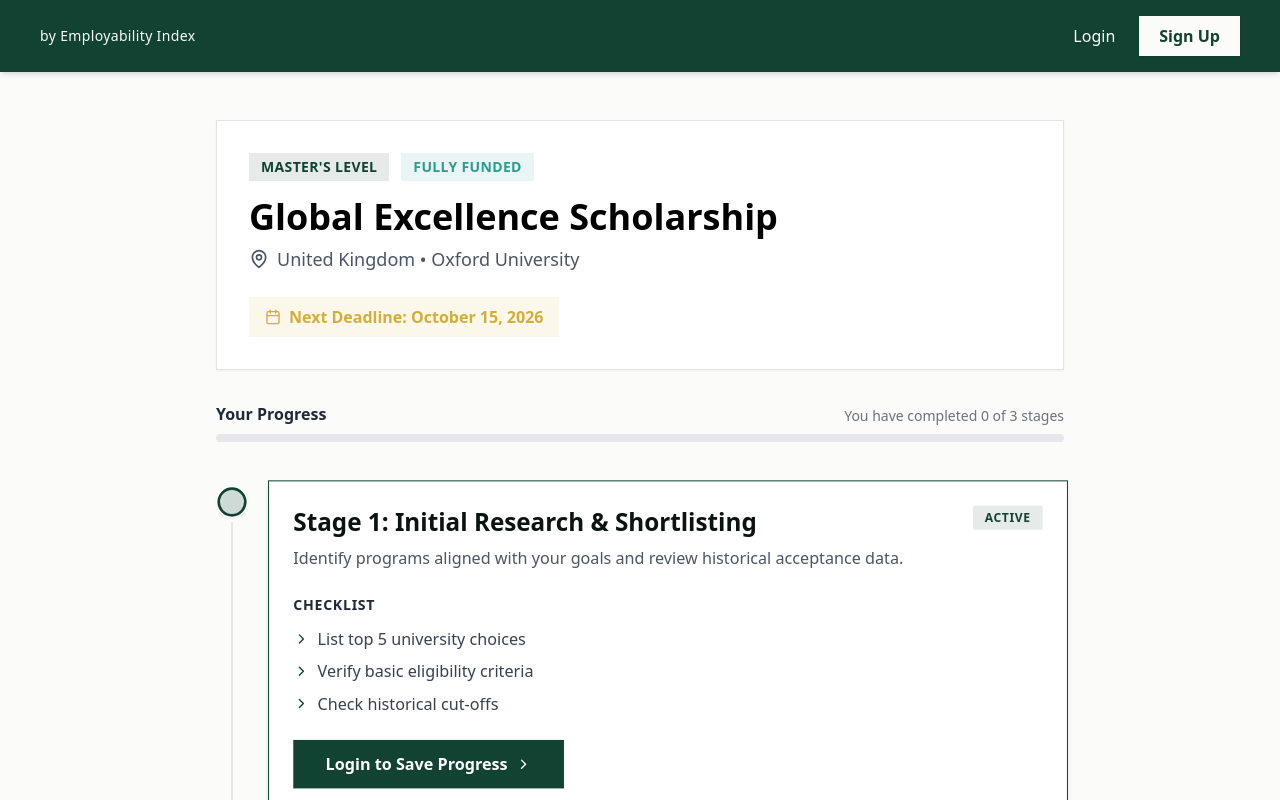
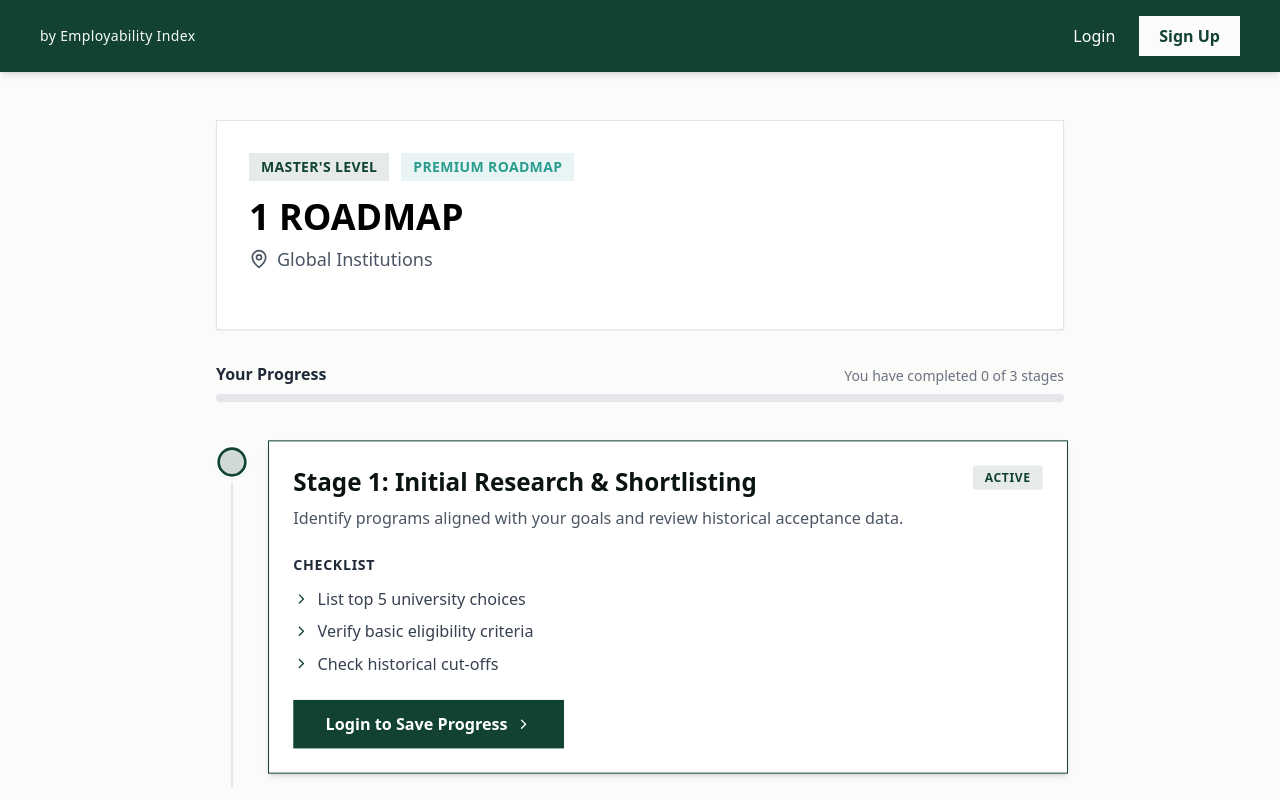
Before and after one commit to SahilDhinwa/Career-gps2.0, a Next.js app: page /roadmap/1 in a window 1280 px wide. Shown: the top 800 px of the page. Built offline with nearby package versions, Linux system fonts and the light colour scheme; no server answers.

Commit message:
Refactor roadmap data structure and loading logic

```diff
--- a/app/roadmap/[id]/page.tsx
+++ b/app/roadmap/[id]/page.tsx
@@ -1,29 +1,23 @@
 "use client";
 
-import { CheckCircle, Circle, MapPin, Calendar, BookOpen, ChevronRight, Loader2 } from "lucide-react";
+import { CheckCircle, Circle, MapPin, BookOpen, ChevronRight } from "lucide-react";
 import { useState, useEffect } from "react";
 import { auth, db } from "../../../lib/firebase";
 import { doc, getDoc, updateDoc } from "firebase/firestore";
 import { onAuthStateChanged, User } from "firebase/auth";
 import { useRouter } from "next/navigation";
 
-export default function RoadmapTracker({ params }: { params: { id: string } }) {
-  const router = useRouter();
-  const [user, setUser] = useState<User | null>(null);
-  const [isLoading, setIsLoading] = useState(true);
-
-  const [stages, setStages] = useState([
+// --- THE ROADMAP DATA DICTIONARY ---
+const masterRoadmap = [
   {
     id: 1,
     title: "Initial Research & Shortlisting",
-      status: "active",
     desc: "Identify programs aligned with your goals and review historical acceptance data.",
     checklist: ["List top 5 university choices", "Verify basic eligibility criteria", "Check historical cut-offs"],
   },
   {
     id: 2,
     title: "Standardized Testing",
-      status: "locked",
     desc: "Prepare for and schedule your English proficiency and aptitude exams.",
     checklist: ["Book IELTS/TOEFL date", "Begin GRE/GMAT prep", "Take diagnostic test"],
     notes: "Do not wait until the last minute. Exam slots in India fill up 2 months in advance.",
@@ -31,24 +25,61 @@ export default function RoadmapTracker({ params }: { params: { id: string } }) {
   {
     id: 3,
     title: "Document Compilation",
-      status: "locked",
     desc: "Gather transcripts, draft your Statement of Purpose (SOP), and secure Letters of Recommendation (LORs).",
+    checklist: ["Draft SOP", "Contact referees for LORs", "Order official transcripts"],
+  }
+];
+
+const ugRoadmap = [
+  {
+    id: 1,
+    title: "Profile Building & Academics",
+    desc: "Focus on extracurriculars, leadership, and maintaining a 75%+ academic score for government scholarships.",
+    checklist: ["Maintain 75%+ in 12th grade", "Verify age limits for specific scholarships", "Build leadership portfolio"],
+    notes: "Top scholarships like MEXT and DAAD heavily weigh your high school percentages."
   },
-  ]);
+  {
+    id: 2,
+    title: "Standardized Tests (SAT/ACT)",
+    desc: "Prepare for the SAT/ACT and English proficiency tests (IELTS/TOEFL).",
+    checklist: ["Book SAT/ACT date", "Take IELTS/TOEFL diagnostic", "Begin NCERT revision for embassy exams"],
+  },
+  {
+    id: 3,
+    title: "Essays & Applications",
+    desc: "Draft your Statement of Purpose (SOP), secure LORs, and submit via the Common App or Embassy portals.",
+    checklist: ["Draft Study Plan / SOP", "Get School Principal Recommendation", "Submit Common App / Physical Forms"],
+    notes: "For government scholarships, physical submission via registered post is often required."
+  }
+];
 
-  // 1. OPEN ACCESS: Let anyone view the page
+export default function RoadmapTracker({ params }: { params: { id: string } }) {
+  const router = useRouter();
+  const [user, setUser] = useState<User | null>(null);
+  const [isLoading, setIsLoading] = useState(true);
+  const [stages, setStages] = useState<any[]>([]);
+
+  // 1. SMART ROUTING & DATA FETCHING
   useEffect(() => {
+    // Determine if this is a UG or Master's roadmap based on the URL ID
+    const isUG = params.id.includes("ug") || params.id.includes("wise");
+    const baseRoadmap = isUG ? ugRoadmap : masterRoadmap;
+
     const unsubscribe = onAuthStateChanged(auth, async (currentUser) => {
       if (!currentUser) {
-        // If not logged in, just stop loading and let them see the default roadmap!
+        // GUEST MODE: Show the roadmap, but lock everything past stage 1
         setUser(null);
+        setStages(baseRoadmap.map(stage => ({
+          ...stage,
+          status: stage.id === 1 ? "active" : "locked"
+        })));
         setIsLoading(false);
         return;
       }
 
       setUser(currentUser);
 
-      // If they ARE logged in, fetch their saved progress
+      // LOGGED IN: Fetch their exact saved progress
       try {
         const userRef = doc(db, "users", currentUser.uid);
         const userSnap = await getDoc(userRef);
@@ -57,9 +88,15 @@ export default function RoadmapTracker({ params }: { params: { id: string } }) {
           const data = userSnap.data();
           const savedProgress = data.roadmapProgress?.[params.id] || 1;
 
-          setStages(prev => prev.map(stage => ({
+          setStages(baseRoadmap.map(stage => ({
             ...stage,
             status: stage.id < savedProgress ? "completed" : stage.id === savedProgress ? "active" : "locked"
+          })));
+        } else {
+           // Fresh user with no saved progress yet
+           setStages(baseRoadmap.map(stage => ({
+            ...stage,
+            status: stage.id === 1 ? "active" : "locked"
           })));
         }
       } catch (error) {
@@ -72,21 +109,22 @@ export default function RoadmapTracker({ params }: { params: { id: string } }) {
     return () => unsubscribe();
   }, [params.id]);
 
-  // 2. THE SMART INTERACTION TRIGGER
+  // 2. THE SAVE TRIGGER
   const handleMarkComplete = async (stageId: number) => {
     if (!user) {
-      // If a guest tries to save progress, NOW we tell them to log in!
-      router.push("/login");
+      router.push("/login"); // Force login if guest tries to save
       return;
     }
 
     const nextStage = stageId + 1;
 
+    // Fast UI Update
     setStages(prev => prev.map(stage => ({
       ...stage,
       status: stage.id < nextStage ? "completed" : stage.id === nextStage ? "active" : "locked"
     })));
 
+    // Save to Database
     try {
       const userRef = doc(db, "users", user.uid);
       await updateDoc(userRef, {
@@ -97,32 +135,73 @@ export default function RoadmapTracker({ params }: { params: { id: string } }) {
     }
   };
 
+  // --- THE SKELETON LOADER ---
   if (isLoading) {
     return (
-      <div className="min-h-[80vh] flex items-center justify-center">
-        <Loader2 className="w-10 h-10 animate-spin text-primary" />
+      <div className="max-w-4xl mx-auto px-6 py-12 animate-pulse">
+        {/* Skeleton Header Info */}
+        <div className="bg-surface border border-surfaceBorder p-8 mb-8 shadow-sm">
+          <div className="flex gap-3 mb-4">
+            <div className="h-6 w-24 bg-gray-200 rounded-sm"></div>
+            <div className="h-6 w-32 bg-gray-200 rounded-sm"></div>
+          </div>
+          <div className="h-10 w-3/4 bg-gray-200 mb-4 rounded-sm"></div>
+          <div className="h-6 w-1/2 bg-gray-200 mb-6 rounded-sm"></div>
+          <div className="h-8 w-64 bg-gray-100 rounded-sm"></div>
+        </div>
+
+        {/* Skeleton Progress Tracker */}
+        <div className="mb-10">
+          <div className="flex justify-between items-end mb-2">
+            <div className="h-5 w-32 bg-gray-200 rounded-sm"></div>
+            <div className="h-4 w-48 bg-gray-200 rounded-sm"></div>
+          </div>
+          <div className="w-full bg-gray-100 h-2 rounded-full"></div>
+        </div>
+
+        {/* Skeleton Vertical Timeline (Mocking 3 stages) */}
+        <div className="space-y-6">
+          {[1, 2, 3].map((i) => (
+            <div key={i} className="relative flex gap-6">
+              <div className="flex flex-col items-center">
+                <div className="w-8 h-8 bg-gray-200 rounded-full z-10 py-1 border-4 border-white"></div>
+                {i !== 3 && <div className="w-0.5 h-full -mt-2 bg-gray-100"></div>}
+              </div>
+              <div className="flex-1 p-6 border border-gray-100 bg-gray-50 rounded-sm mb-4">
+                <div className="flex justify-between items-start mb-4">
+                  <div className="h-8 w-1/2 bg-gray-200 rounded-sm"></div>
+                  <div className="h-6 w-24 bg-gray-200 rounded-sm"></div>
+                </div>
+                <div className="h-4 w-full bg-gray-200 mb-2 rounded-sm"></div>
+                <div className="h-4 w-5/6 bg-gray-200 mb-6 rounded-sm"></div>
+                <div className="h-12 w-48 bg-gray-200 rounded-sm"></div>
+              </div>
+            </div>
+          ))}
+        </div>
       </div>
     );
   }
 
+  // --- THE ACTUAL UI ---
   const completedCount = stages.filter(s => s.status === "completed").length;
   const progressPercent = (completedCount / stages.length) * 100;
 
   return (
     <div className="max-w-4xl mx-auto px-6 py-12">
+
       {/* Header Info */}
       <div className="bg-surface border border-surfaceBorder p-8 mb-8 shadow-sm">
         <div className="flex flex-wrap gap-3 mb-4">
-          <span className="bg-primary/10 text-primary px-3 py-1 text-sm font-bold tracking-wide">MASTER&apos;S LEVEL</span>
-          <span className="bg-success/10 text-success px-3 py-1 text-sm font-bold tracking-wide">FULLY FUNDED</span>
+          <span className="bg-primary/10 text-primary px-3 py-1 text-sm font-bold tracking-wide">
+            {params.id.includes("ug") || params.id.includes("wise") ? "UG LEVEL" : "MASTER'S LEVEL"}
+          </span>
+          <span className="bg-success/10 text-success px-3 py-1 text-sm font-bold tracking-wide">PREMIUM ROADMAP</span>
         </div>
-        <h1 className="font-heading text-4xl font-bold mb-2">Global Excellence Scholarship</h1>
+        <h1 className="font-heading text-4xl font-bold mb-2 uppercase">{params.id.replace(/-/g, " ")} Roadmap</h1>
         <p className="text-lg text-gray-600 flex items-center gap-2 mb-6">
-          <MapPin className="w-5 h-5" /> United Kingdom • Oxford University
+          <MapPin className="w-5 h-5" /> Global Institutions
         </p>
-        <div className="flex items-center gap-2 text-warning font-bold bg-warning/10 w-fit px-4 py-2">
-          <Calendar className="w-4 h-4" /> Next Deadline: October 15, 2026
-        </div>
       </div>
 
       {/* Progress Tracker */}
@@ -181,7 +260,7 @@ export default function RoadmapTracker({ params }: { params: { id: string } }) {
                   <div className="mb-6">
                     <p className="font-bold text-sm text-gray-800 mb-3 uppercase tracking-wider">Checklist</p>
                     <ul className="space-y-2">
-                      {stage.checklist.map((item, i) => (
+                      {stage.checklist.map((item: string, i: number) => (
                         <li key={i} className="flex items-start gap-2 text-gray-700">
                           <ChevronRight className={`w-4 h-4 mt-1 shrink-0 ${isCompleted ? "text-success" : "text-primary"}`} />
                           <span className={isCompleted ? "line-through text-gray-500" : ""}>{item}</span>
```
Lines whose indentation alone changed are shown as unchanged.
